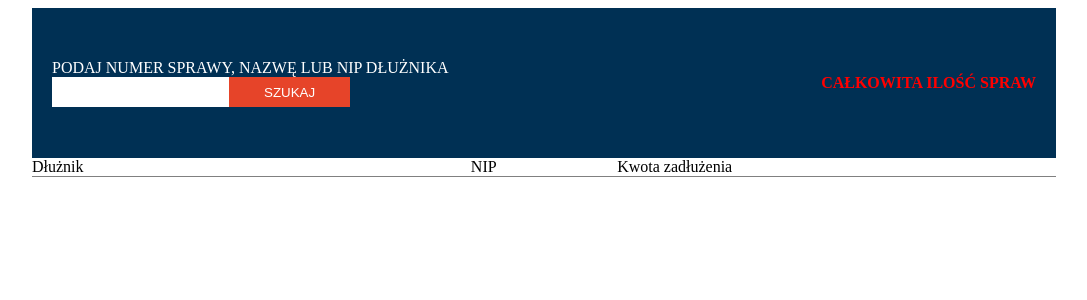
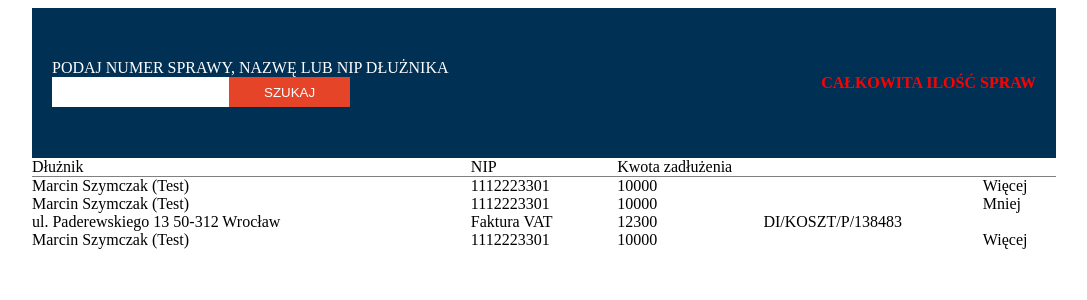
Before and after one commit to morawskiOZ/KRD_task, a React (Create React App) app: page / in a window 1280 px wide. Shown: the top 300 px of the page, without its empty margins (96-1183 px from the left). Built offline with nearby package versions, Linux system fonts and the light colour scheme; no server answers.

Commit message:
add basic ListItems styling

```diff
--- a/src/components/List/List.scss
+++ b/src/components/List/List.scss
@@ -1,6 +1,8 @@
 .List {
-  display: grid;
-  grid-auto-flow: column;
-  grid-template-columns: 6fr 2fr 4fr 1fr 1fr;
-  border-bottom: 1px solid grey;
+  &-title {
+    display: grid;
+    grid-auto-flow: column;
+    grid-template-columns: 6fr 2fr 2fr 3fr 1fr;
+    border-bottom: 1px solid grey;
+  }
 }
--- a/src/components/List/List.tsx
+++ b/src/components/List/List.tsx
@@ -1,8 +1,21 @@
 import React, { useContext } from "react"
 import { AppContext } from "../../context/context"
 import { Actions } from "../../globalState/actions"
+import { Debt } from "../../globalState/types"
 import useAxios from "../../hooks/useAxios"
 import "./List.scss"
+import ListItem from "./ListItem/ListItem"
+
+const fakeData: Debt = {
+  Address: "ul. Paderewskiego 13 50-312 Wrocław",
+  DocumentType: "Faktura VAT",
+  Id: 1,
+  NIP: "1112223301",
+  Name: "Marcin Szymczak (Test)",
+  Number: "DI/KOSZT/P/138483",
+  Price: 12300,
+  Value: 10000
+}
 
 const List: React.FC = () => {
   const {
@@ -20,11 +33,20 @@ const List: React.FC = () => {
     Actions.SAVE_TOP_DEBTOR_DATA
   )
   return (
-    <div className="List AppFrame-content">
-      <span className="List-name">Dłużnik</span>
-      <span className="List-NIP">NIP</span>
-      <span className="List-Value">Kwota zadłużenia</span>
-    </div>
+    <>
+      <div className="List AppFrame-content">
+        <div className="List-title">
+          <span className="List-name">Dłużnik</span>
+          <span className="List-NIP">NIP</span>
+          <span className="List-value">Kwota zadłużenia</span>
+        </div>
+        <div className="Item-items">
+          <ListItem data={fakeData} active={false} />
+          <ListItem data={fakeData} active={true} />
+          <ListItem data={fakeData} active={false} />
+        </div>
+      </div>
+    </>
   )
 }
 
--- a/src/components/List/ListItem/ListItem.scss
+++ b/src/components/List/ListItem/ListItem.scss
@@ -0,0 +1,12 @@
+.ListItem {
+  display: grid;
+  grid-template-columns: 6fr 2fr 2fr 3fr 1fr;
+  &--active {
+  }
+  &-address {
+    grid-column: 1;
+  }
+  &-button {
+    grid-column: 5;
+  }
+}
--- a/src/components/List/ListItem/ListItem.tsx
+++ b/src/components/List/ListItem/ListItem.tsx
@@ -1,18 +1,34 @@
 import React from "react"
+import { Debt } from "../../../globalState/types"
+import "./ListItem.scss"
 
-export interface ListItemProp {
-  Address: string
-  DocumentType: string
-  Id: number
-  NIP: number
-  Name: string
-  Number: string
-  Price: number
-  Value: number
+interface ListItemProps {
+  data: Debt
+  active: boolean
 }
 
-const ListItem = () => {
-  return <div>ListItem</div>
+const ListItem = ({
+  data: { Address, DocumentType, Id, NIP, Name, Number, Price, Value },
+  active
+}: ListItemProps) => {
+  const activeItemElements = (
+    <>
+      <span className="ListItem-address">{Address}</span>
+      <span className="ListItem-documentType">{DocumentType}</span>
+      <span className="ListItem-price">{Price}</span>
+      <span className="ListItem-number">{Number}</span>
+    </>
+  )
+
+  return (
+    <div className={`ListItem ${active ? "ListItem--active" : ""}`}>
+      <span className="ListItem-name">{Name}</span>
+      <span className="ListItem-NIP">{NIP}</span>
+      <span className="ListItem-value">{Value}</span>
+      <span className="ListItem-button">{active ? "Mniej" : "Więcej"}</span>
+      {active && activeItemElements}
+    </div>
+  )
 }
 
 export default ListItem
```
Also changed, not shown: src/globalState/types.ts (+13 -4 lines).
